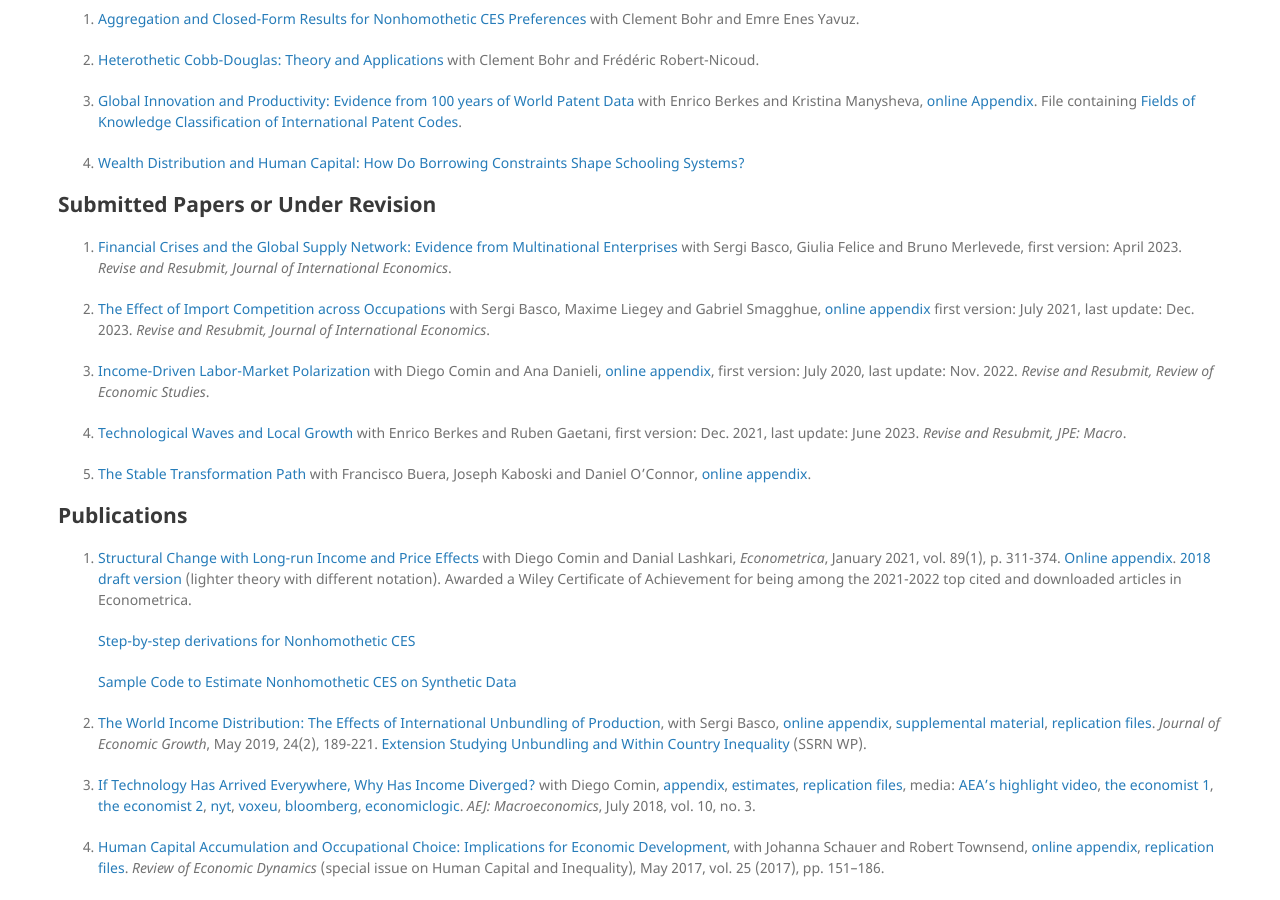
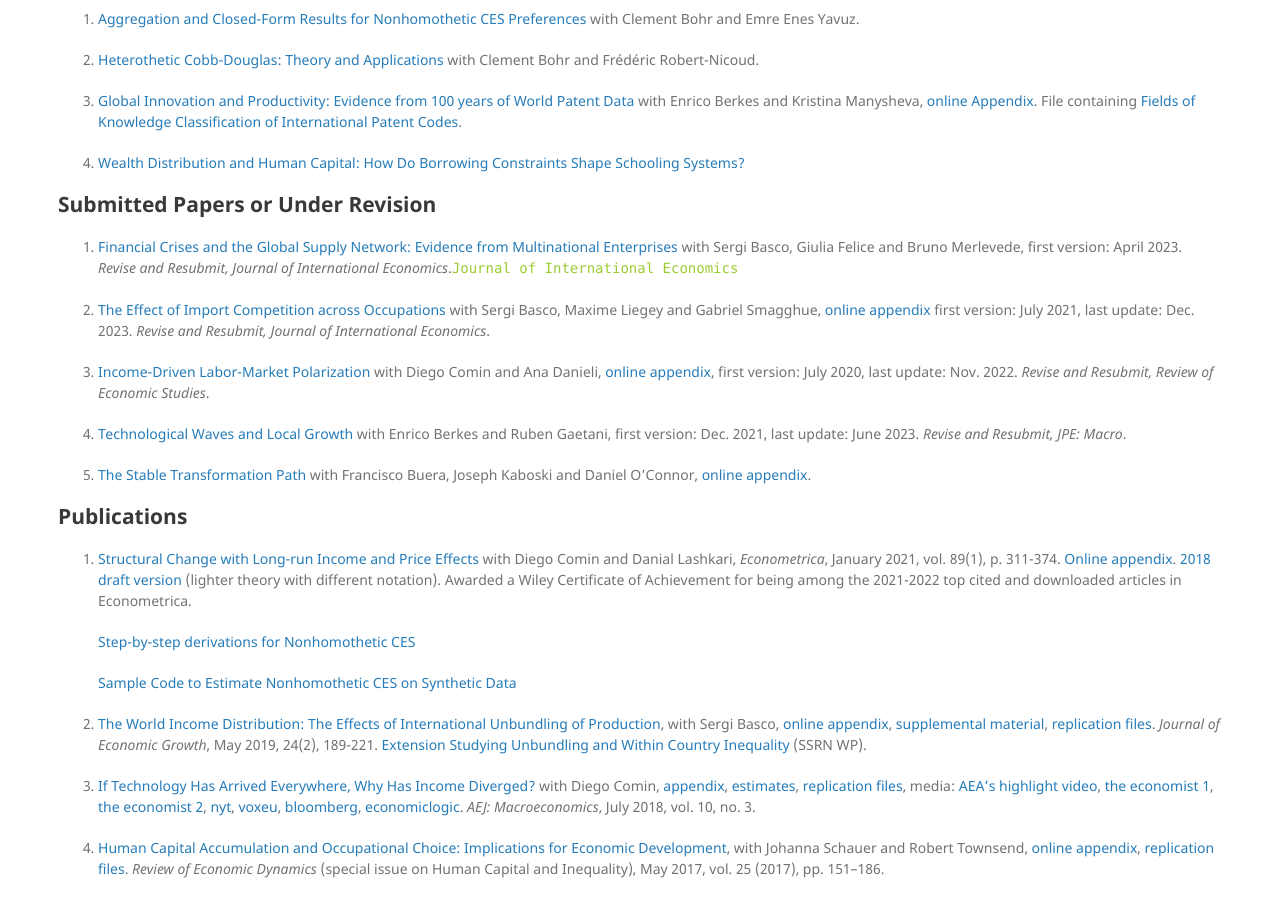
Before and after one commit to mestieri/mestieri.github.io, a Jekyll site: the page built from index.md, in a window 1280 px wide and 900 px high, scrolled down 308 px. Built offline with Jekyll 4.4.1, drawn with Linux system fonts in a browser that asks for light colours.

Commit message:
Update index.md

```diff
--- a/index.md
+++ b/index.md
@@ -35,7 +35,7 @@ for Nonhomothetic CES Preferences](https://www.dropbox.com/scl/fi/obu49nw8d74wye
 
 ## Submitted Papers or Under Revision
 
-1. [Financial Crises and the Global Supply Network: Evidence from Multinational Enterprises](https://www.dropbox.com/s/izq34c7zig3b0qe/BFMM_Economic_Crises_and_the_Global_Supply_Chain.pdf?dl=0) with Sergi Basco, Giulia Felice and Bruno Merlevede, first version: April 2023. *Revise and Resubmit, Journal of International Economics*.
+1. [Financial Crises and the Global Supply Network: Evidence from Multinational Enterprises](https://www.dropbox.com/s/izq34c7zig3b0qe/BFMM_Economic_Crises_and_the_Global_Supply_Chain.pdf?dl=0) with Sergi Basco, Giulia Felice and Bruno Merlevede, first version: April 2023. *Revise and Resubmit, Journal of International Economics*.<code style="color : Yellowgreen">Journal of International Economics</code>
 
 2. [The Effect of Import Competition across Occupations](https://www.dropbox.com/scl/fi/5atxvzy3830u57pg93v0f/blms_rev2.pdf?rlkey=02gzztb1bzbcc3db9547fk566&dl=0) with Sergi Basco, Maxime Liegey and Gabriel Smagghue, [online appendix](https://www.dropbox.com/scl/fi/r2gng6ycegyyaioicrl8g/blms_rev2_oa.pdf?rlkey=6ddy9deto2gv41qqavcrtrqu3&dl=0) first version: July 2021, last update: Dec. 2023. *Revise and Resubmit, Journal of International Economics*.
 
```
